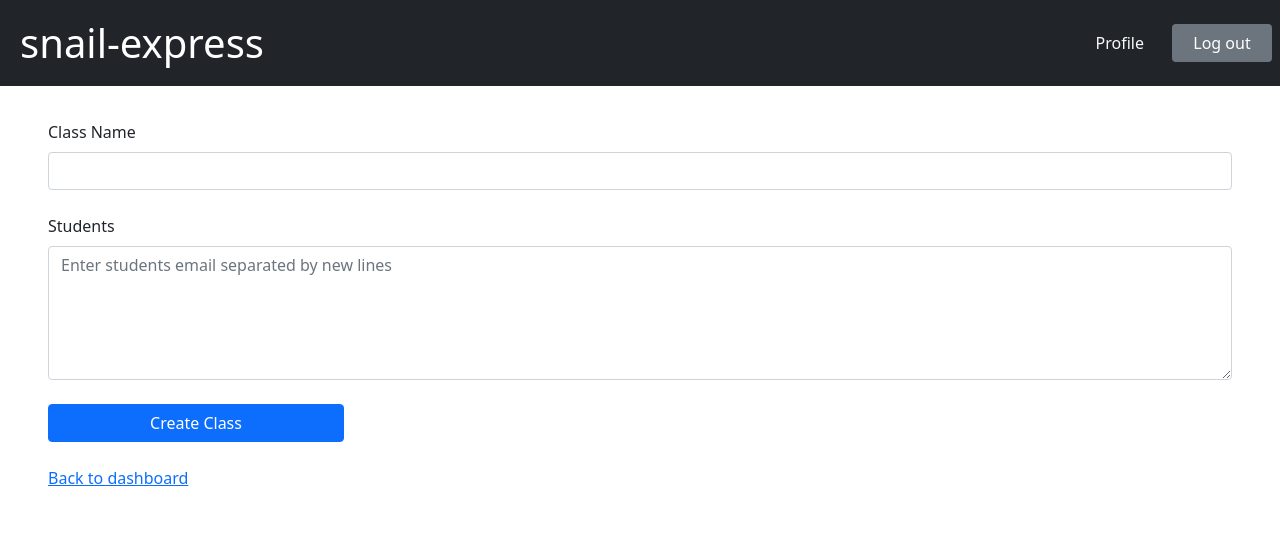
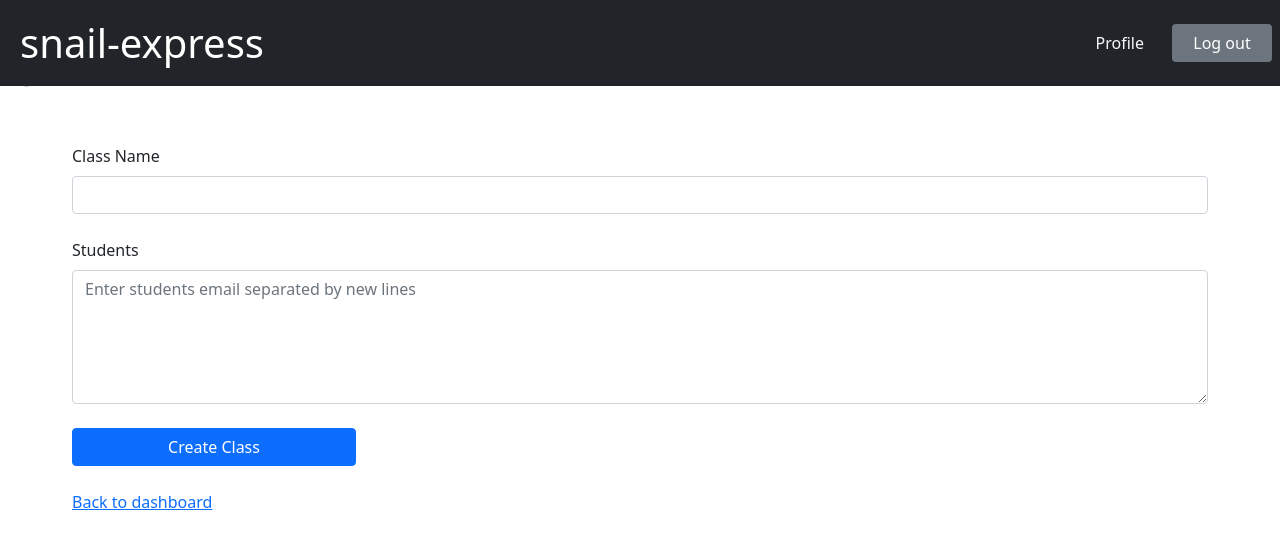
Before and after one commit to nicholas-yongjing/snail-express, a React (Create React App) app: page /add-class in a window 1280 px wide. Shown: the top 546 px of the page. Built offline with nearby package versions, Linux system fonts and the light colour scheme; no server answers; sample sign-in values are in the browser's storage.

Commit message:
Fix class creation message styling

```diff
--- a/src/components/Invites.js
+++ b/src/components/Invites.js
@@ -14,6 +14,7 @@ export default function Invites() {
     }, [currentUser.email]);
 
     function populateInvites() {
+        console.log('populating invites');
         if (currentUser.email) {
             getInvites(currentUser.email).then((invites) => {
                 if (invites) {
@@ -29,6 +30,7 @@ export default function Invites() {
     }
 
     function handleDelete(inviteId) {
+        console.log('deleting invites');
         deleteInvite(inviteId, currentUser.email)
             .then(() => populateInvites());
     }
--- a/src/pages/AddClass.js
+++ b/src/pages/AddClass.js
@@ -37,7 +37,7 @@ export default function AddClass() {
     }
 
     return (
-        <>
+        <div className="p-4">
             <NavigationBar />
             {error && <Alert variant="danger">{error}</Alert>}
             {message && <Alert variant="success">{message}</Alert>}
@@ -68,7 +68,7 @@ export default function AddClass() {
                 <br></br>
                 <Link to="/dashboard">Back to dashboard</Link>
             </Form>
-        </>
+        </div>
 
     );
 
```
